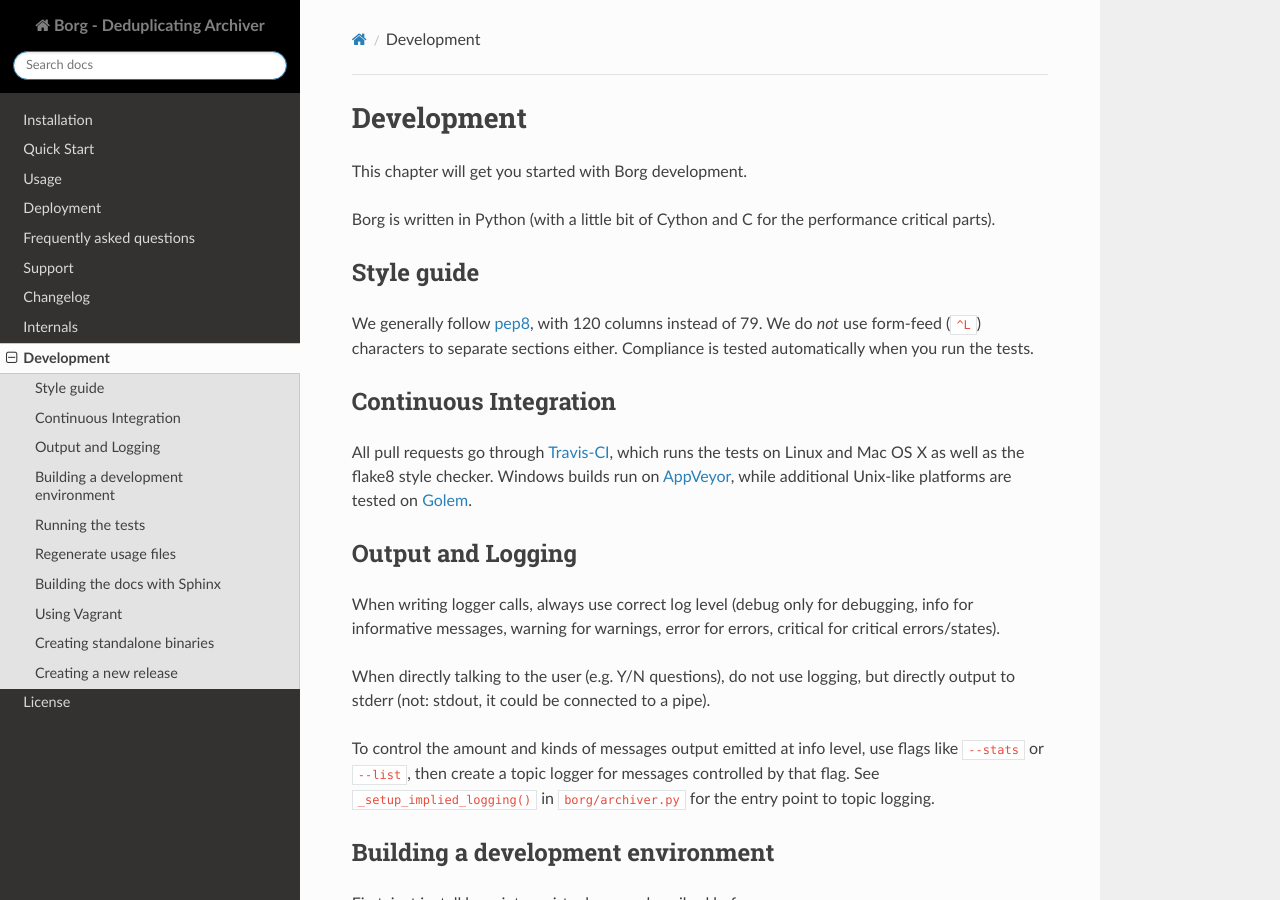
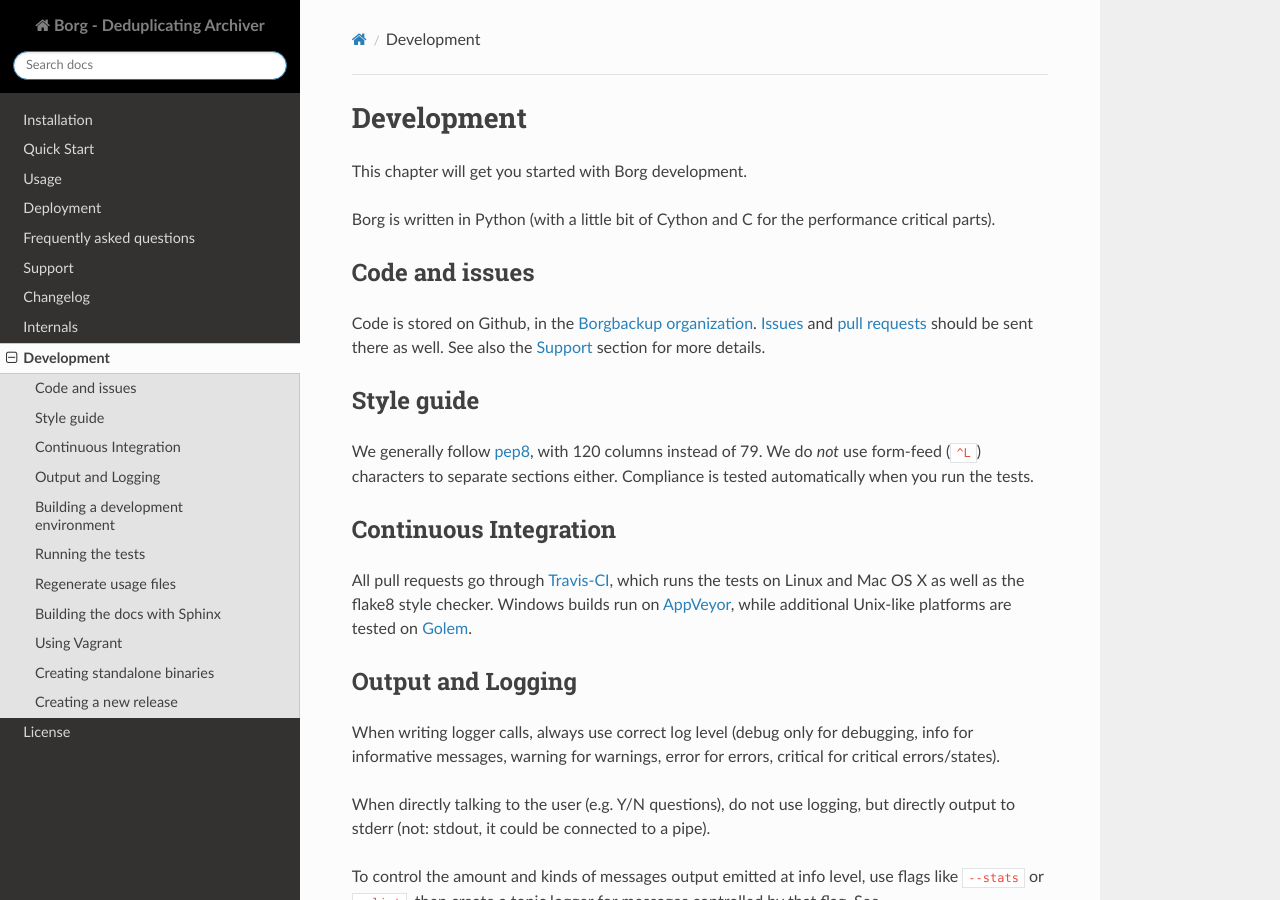
Before and after one commit to borgbackup/borg, a Sphinx documentation site: the page built from docs/development.rst, in a window 1280 px wide and 900 px high. Built offline with Sphinx 7.4.7 and the Read the Docs theme 2.0.0, drawn with Linux system fonts in a browser that asks for light colours; pages that are not in the unit, such as notebooks, are missing from menus; the version number could not be read and is left out.

Commit message:
point to code, issues and support in devel section
real story: users that are also developpers expect to find out where
to submit issues and pull requests in the development section, but
couldn't. add some meat there and point to the support section for
everything else.

```diff
--- a/docs/development.rst
+++ b/docs/development.rst
@@ -9,6 +9,15 @@
 
 |project_name| is written in Python (with a little bit of Cython and C for
 the performance critical parts).
+
+Code and issues
+---------------
+
+Code is stored on Github, in the `Borgbackup organization
+<https://github.com/borgbackup/borg/>`_. `Issues
+<https://github.com/borgbackup/borg/issues>`_ and `pull requests
+<https://github.com/borgbackup/borg/pulls>`_ should be sent there as
+well. See also the :ref:`support` section for more details.
 
 Style guide
 -----------
```
